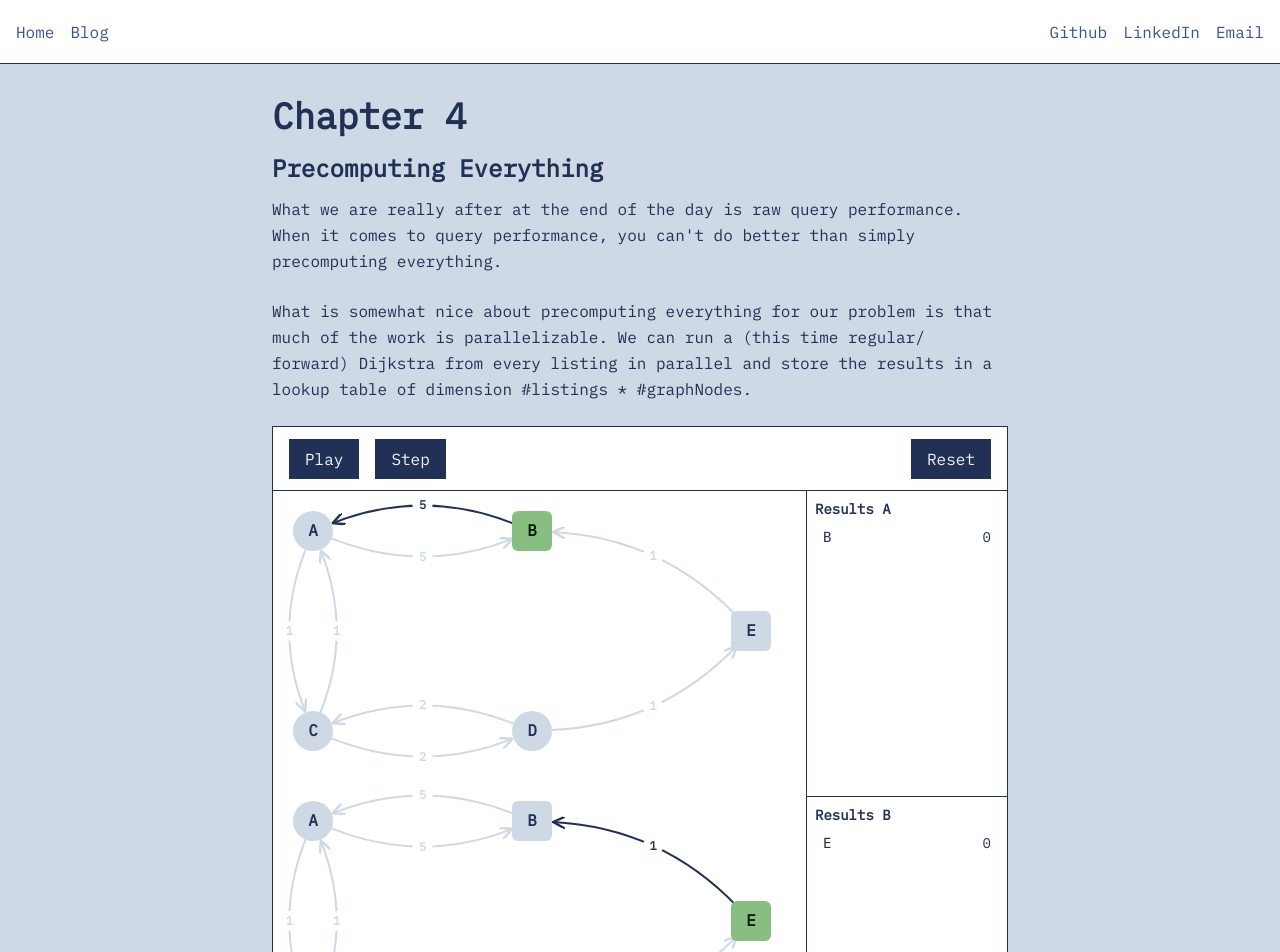
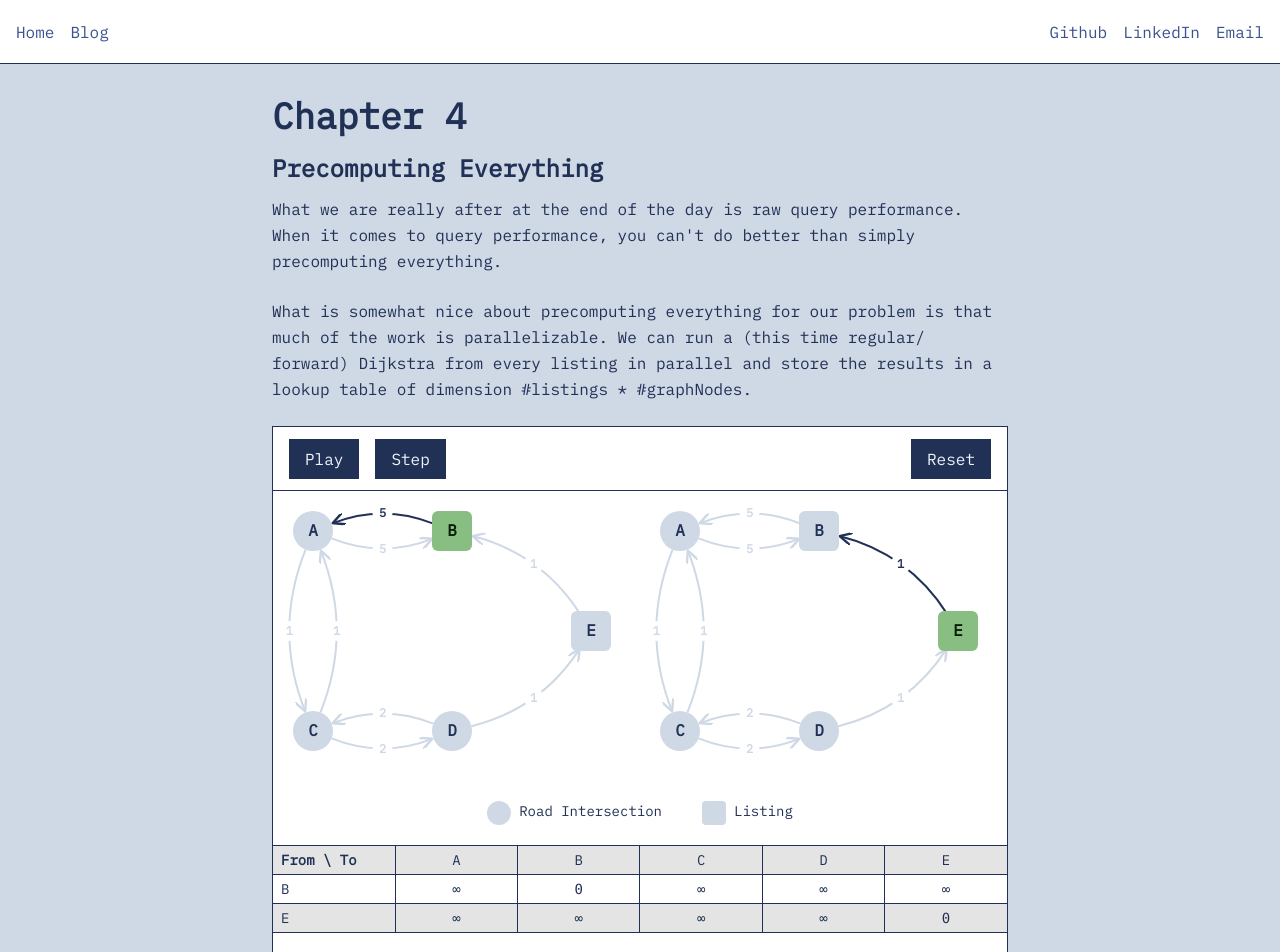
Before and after one commit to kelmich/website, a Next.js app: page /blog/flatfalcon/4-full-precompute in a window 1280 px wide. Shown: the top 952 px of the page. Built offline with nearby package versions, Linux system fonts and the light colour scheme.

Commit message:
small tweaks

```diff
--- a/app/blog/flatfalcon/2-dijkstra/DijkstraVisualizer.tsx
+++ b/app/blog/flatfalcon/2-dijkstra/DijkstraVisualizer.tsx
@@ -106,7 +106,7 @@ export const DijkstraVisualizer = () => {
       <div className="flex flex-row divide-x">
         <div className="flex-1 overflow-auto">
           <GraphVisualizer graph={graph} />
-          <div className="flex flex-row gap-8 justify-center bg-background">
+          <div className="flex flex-row gap-8 justify-center bg-background py-4">
             <div className="flex flex-row gap-2 p-1">
               <div className="w-6 h-6 bg-secondary rounded-full" />
               <span className="text-sm">Road Intersection</span>
--- a/app/blog/flatfalcon/3-dial/DialVisualizer.tsx
+++ b/app/blog/flatfalcon/3-dial/DialVisualizer.tsx
@@ -103,7 +103,7 @@ export const DialVisualizer = () => {
       <div className="flex flex-row divide-x">
         <div className="flex-1 overflow-auto">
           <GraphVisualizer graph={graph} />
-          <div className="flex flex-row gap-8 justify-center bg-background">
+          <div className="flex flex-row gap-8 justify-center bg-background py-4">
             <div className="flex flex-row gap-2 p-1">
               <div className="w-6 h-6 bg-secondary rounded-full" />
               <span className="text-sm">Road Intersection</span>
--- a/app/blog/flatfalcon/4-full-precompute/FullPrecomputeVisualizer.tsx
+++ b/app/blog/flatfalcon/4-full-precompute/FullPrecomputeVisualizer.tsx
@@ -147,11 +147,13 @@ export const FullPrecomputeVisualizer = () => {
         }}
         onStep={setStepData}
       />
-      <div className="flex flex-row divide-x">
+      <div className="flex flex-col divide-y">
         <div className="flex-1 overflow-auto">
-          <GraphVisualizer graph={graphA} id="graphA" />
-          <GraphVisualizer graph={graphB} id="graphB" />
-          <div className="flex flex-row gap-8 justify-center bg-background">
+          <div className="flex flex-row">
+            <GraphVisualizer graph={graphA} id="graphA" />
+            <GraphVisualizer graph={graphB} id="graphB" />
+          </div>
+          <div className="flex flex-row gap-8 justify-center bg-background py-4">
             <div className="flex flex-row gap-2 p-1">
               <div className="w-6 h-6 bg-secondary rounded-full" />
               <span className="text-sm">Road Intersection</span>
@@ -162,35 +164,58 @@ export const FullPrecomputeVisualizer = () => {
             </div>
           </div>
         </div>
+        <div className="w-full overflow-auto bg-background text-background-foreground">
+          <table className="min-w-full text-sm divide-y table-fixed">
+            <thead>
+              <tr className="bg-muted divide-x">
+                <th className="px-2 py-1 text-left w-20">From \ To</th>
+                {Array.from(initialGraphA.nodes).map((node) => (
+                  <th
+                    key={node.id}
+                    className="px-2 py-1 text-center font-medium w-20"
+                  >
+                    {node.id}
+                  </th>
+                ))}
+              </tr>
+            </thead>
+            <tbody className="divide-y">
+              <tr className="odd:bg-background even:bg-muted divide-x">
+                <td className="px-2 py-1 font-medium">B</td>
+                {Array.from(initialGraphA.nodes).map((node) => {
+                  const weightA =
+                    stepData?.state[0].visited[node.id]?.[0] ?? "∞";
+                  return (
+                    <td
+                      key={node.id}
+                      className="px-2 py-1 text-center font-mono w-20"
+                    >
+                      {weightA}
+                    </td>
+                  );
+                })}
+              </tr>
+              <tr className="odd:bg-background even:bg-muted divide-x">
+                <td className="px-2 py-1 font-medium">E</td>
+                {Array.from(initialGraphA.nodes).map((node) => {
+                  const weightB =
+                    stepData?.state[1].visited[node.id]?.[0] ?? "∞";
+                  return (
+                    <td
+                      key={node.id}
+                      className="px-2 py-1 text-center font-mono w-20"
+                    >
+                      {weightB}
+                    </td>
+                  );
+                })}
+              </tr>
+            </tbody>
+          </table>
 
-        <div className="w-[200px] overflow-auto divide-y">
-          {stepData?.state[0].minHeap && (
-            <div className="h-1/2">
-              <ResultVisualizer
-                title="Results A"
-                results={Object.entries(stepData.state[0].visited).map(
-                  ([id, [weight]]) => ({
-                    id,
-                    weight,
-                  })
-                )}
-              />
-            </div>
-          )}
-          {stepData?.state[1].minHeap && (
-            <div className="h-1/2">
-              <ResultVisualizer
-                title="Results B"
-                results={Object.entries(stepData.state[1].visited).map(
-                  ([id, [weight]]) => ({
-                    id,
-                    weight,
-                  })
-                )}
-              />
-            </div>
-          )}
         </div>
+
+
       </div>
       {stepData?.message && (
         <div className="p-4 bg-background text-background-foreground text-sm">
```
